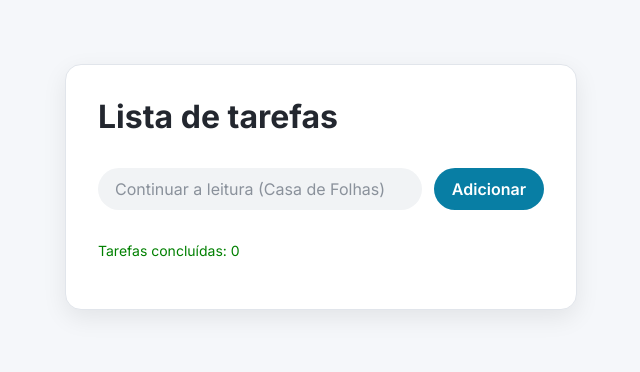
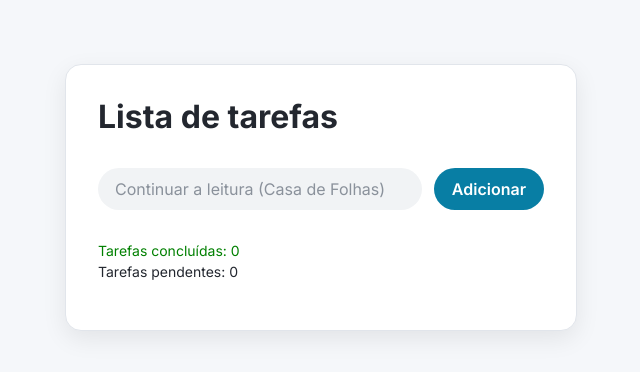
Before and after one commit to fernandoortolan/lista-de-tarefas-react, a React (Vite) app: page / in a window 1280 px wide. Shown: the top 372 px of the page, without its empty margins (319-959 px from the left). Built offline with nearby package versions, Linux system fonts and the light colour scheme.

Commit message:
feat: contabiliza tarefas pendentes

```diff
--- a/src/App.jsx
+++ b/src/App.jsx
@@ -99,6 +99,7 @@ function App() {
   }
 
   const completedTasks = tasks.filter((task) => task.completed).length;
+  const pendingTasks = tasks.filter((task) => !task.completed).length;
 
   return (
     <div className="todo">
@@ -119,6 +120,10 @@ function App() {
           content={"Tarefas concluídas: " + completedTasks}
           className="info-completed-tasks"
         />
+        <Info
+          content={"Tarefas pendentes: " + pendingTasks}
+          className=""
+        />
       </div>
       <div className="todo-list-container">
         <ToDoList
```
